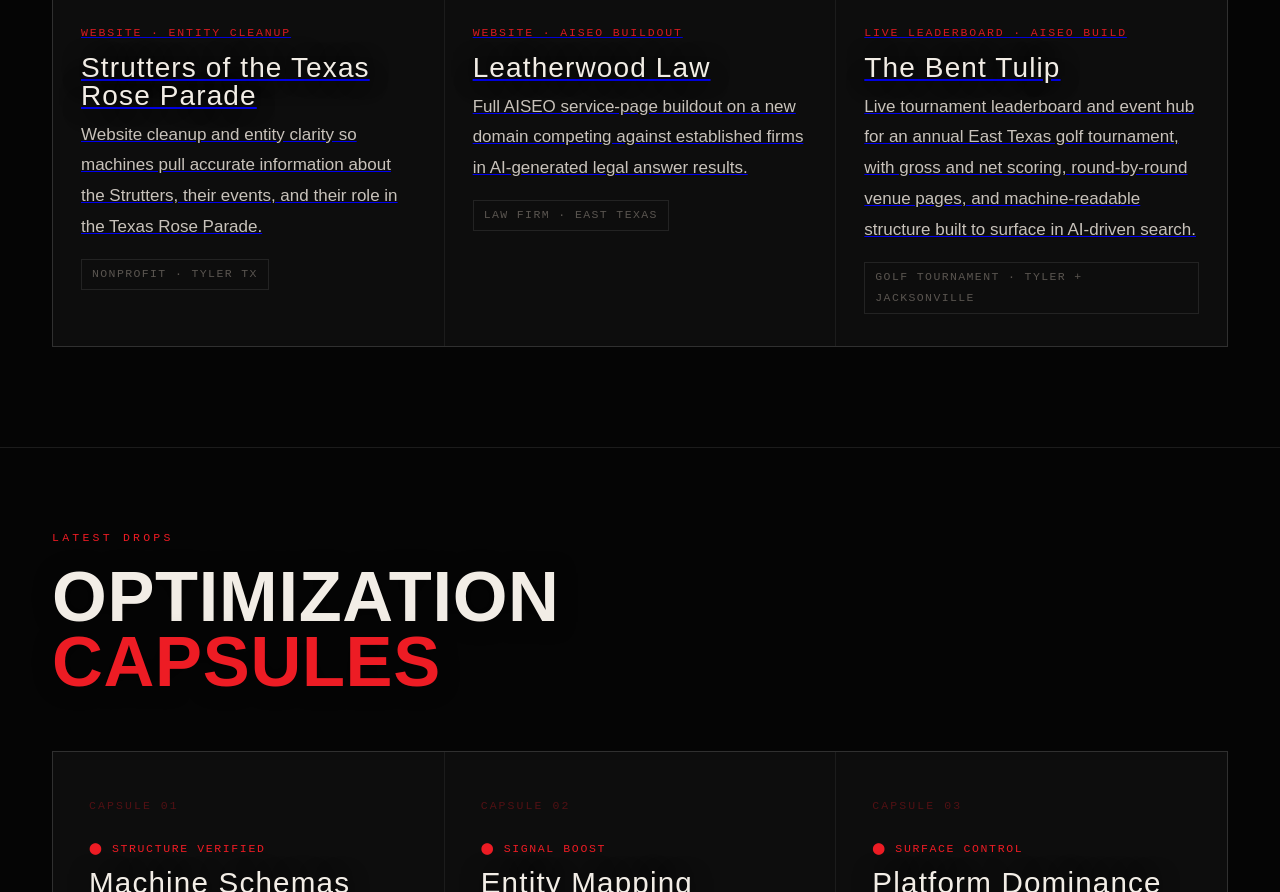
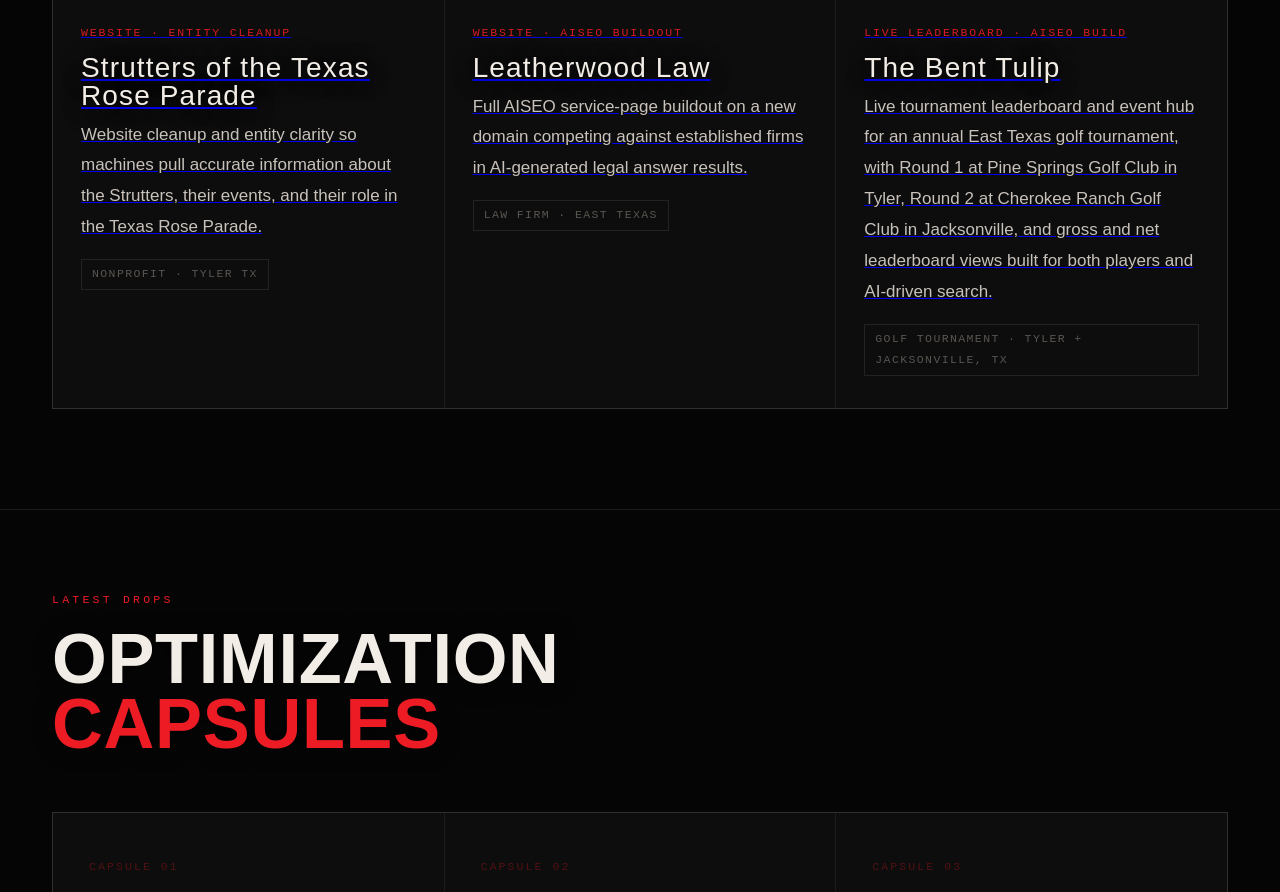
Before and after one commit to RyanBailes/aiseotx, a plain HTML site: page index.html in a window 1280 px wide. Shown: the part 5664-6556 px from the top of the page. Drawn offline with Linux system fonts and the light colour scheme; a web font is replaced by a local one.

Commit message:
Update index.html

```diff
--- a/index.html
+++ b/index.html
@@ -698,7 +698,7 @@
       <div class="proof-img" style="background:#050505;display:flex;align-items:center;justify-content:center;padding:28px;">
         <img
           src="https://benttulip.org/img/bent-tulip-invitational-logo-white.svg"
-          alt="Bent Tulip Invitational live tournament leaderboard"
+          alt="Bent Tulip Invitational logo"
           loading="lazy"
           style="max-width:100%;max-height:140px;width:auto;height:auto;object-fit:contain;"
         >
@@ -706,10 +706,8 @@
       <div class="proof-body">
         <span class="proof-badge">Live Leaderboard · AISEO Build</span>
         <div class="proof-name">The Bent Tulip</div>
-        <p class="proof-desc">
-          Live tournament leaderboard and event hub for an annual East Texas golf tournament, with gross and net scoring, round-by-round venue pages, and machine-readable structure built to surface in AI-driven search.
-        </p>
-        <span class="proof-tag">Golf Tournament · Tyler + Jacksonville</span>
+        <p class="proof-desc">Live tournament leaderboard and event hub for an annual East Texas golf tournament, with Round 1 at Pine Springs Golf Club in Tyler, Round 2 at Cherokee Ranch Golf Club in Jacksonville, and gross and net leaderboard views built for both players and AI-driven search.</p>
+        <span class="proof-tag">Golf Tournament · Tyler + Jacksonville, TX</span>
       </div>
     </a>
   </div>
```
